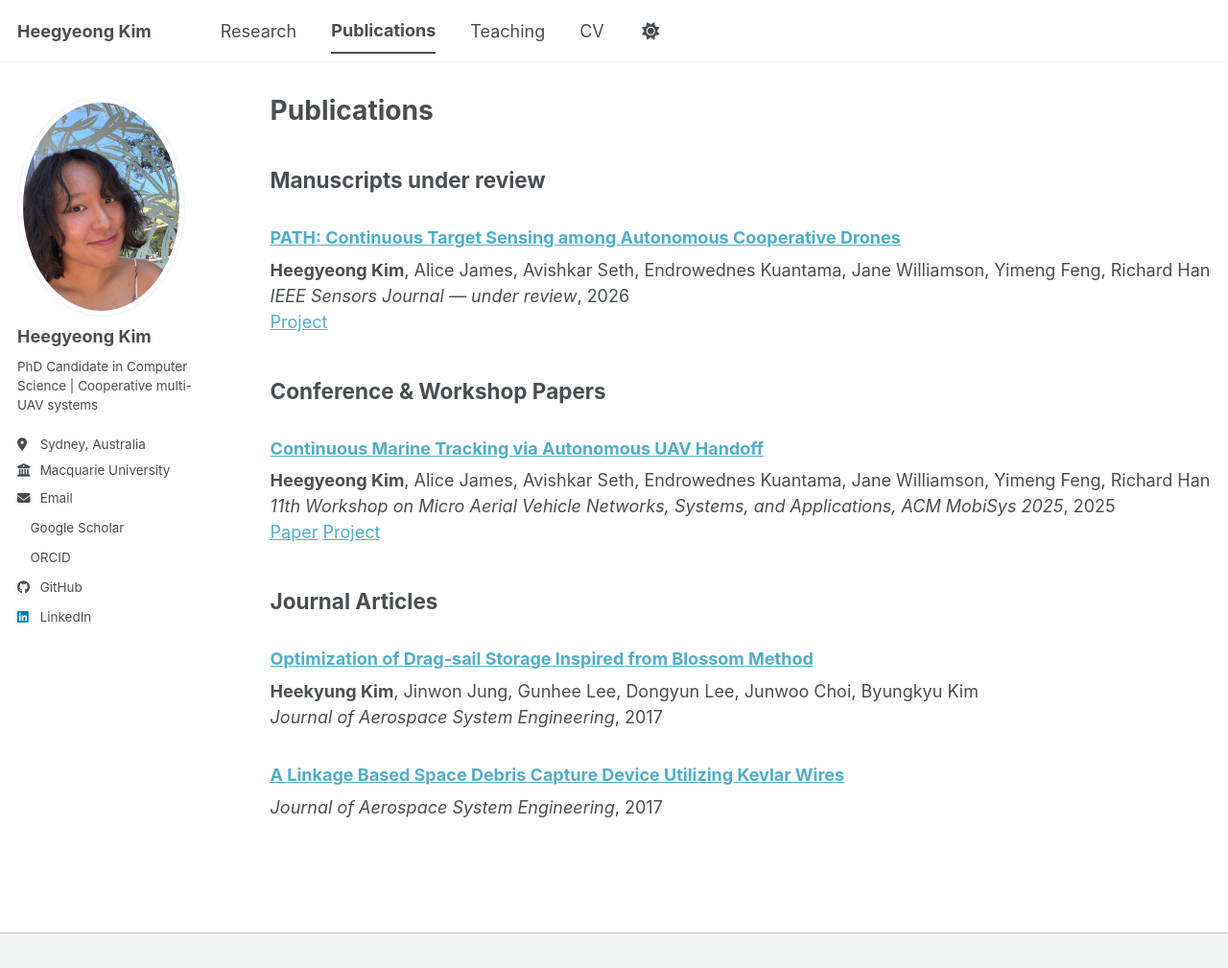
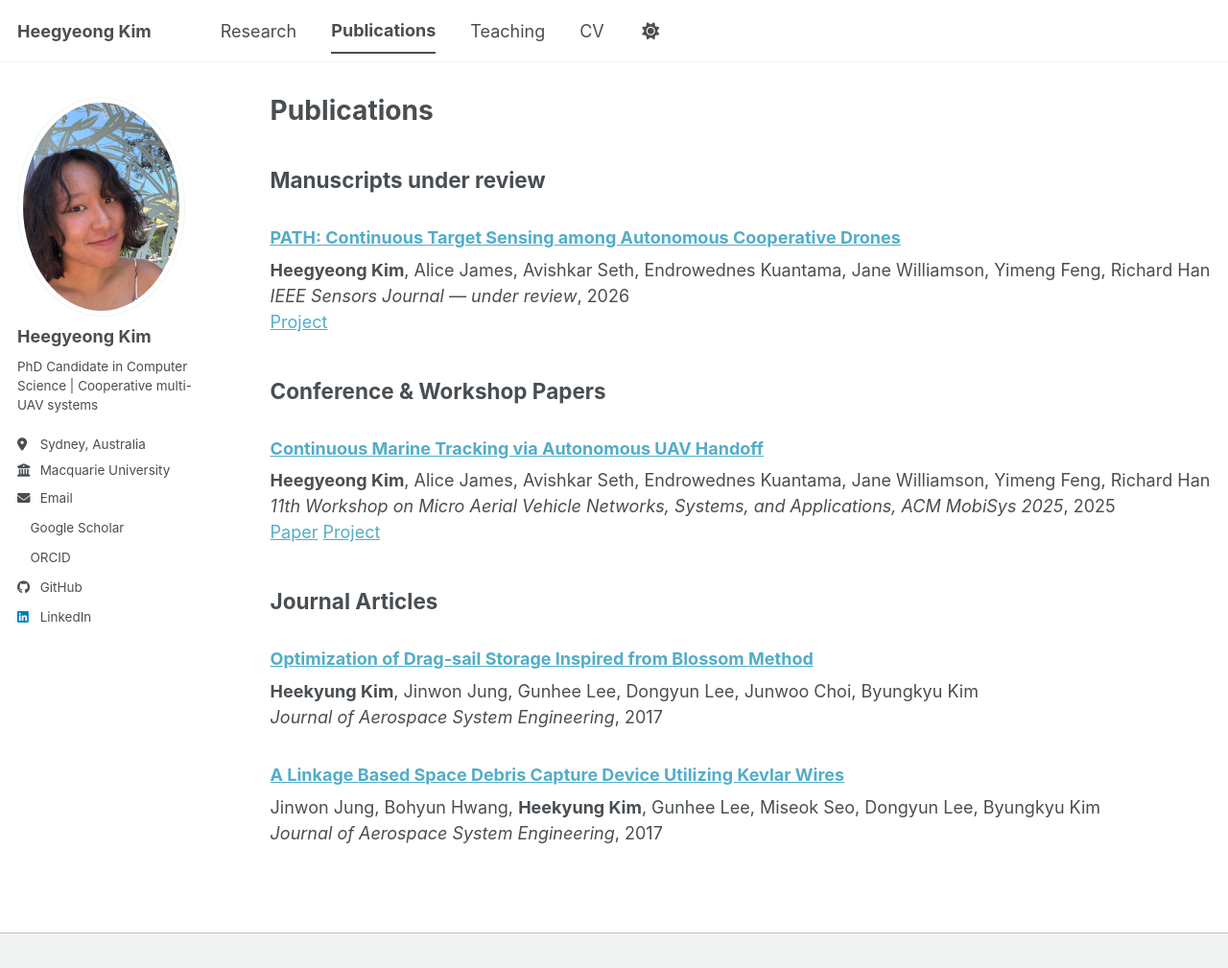
Before and after one commit to HeegyeongK/heegyeongk.github.io, a Jekyll site: the page built from _pages/publications.html, in a window 1280 px wide and 1009 px high. Shown: the whole window at 96% size. Built offline with Jekyll 4.4.1, drawn with Linux system fonts in a browser that asks for light colours; a style sheet for code colours, icons or effects is not loaded.

Commit message:
Add compact publication metadata to _publications/2024-02-17-paper-title-number-4.md

```diff
--- a/_publications/2024-02-17-paper-title-number-4.md
+++ b/_publications/2024-02-17-paper-title-number-4.md
@@ -6,6 +6,7 @@ permalink: /publications/space-debris-capture/
 excerpt: "A linkage-based capture mechanism for space-debris applications."
 date: 2017-06-01
 venue: "Journal of Aerospace System Engineering"
+authors: "Jinwon Jung, Bohyun Hwang, Heekyung Kim, Gunhee Lee, Miseok Seo, Dongyun Lee, Byungkyu Kim"
 citation: "Jinwon Jung, Bohyun Hwang, Heekyung Kim, Gunhee Lee, Miseok Seo, Dongyun Lee, and Byungkyu Kim. &quot;A Linkage Based Space Debris Capture Device Utilizing Kevlar Wires.&quot; Journal of Aerospace System Engineering, 2017."
 ---
 
```
